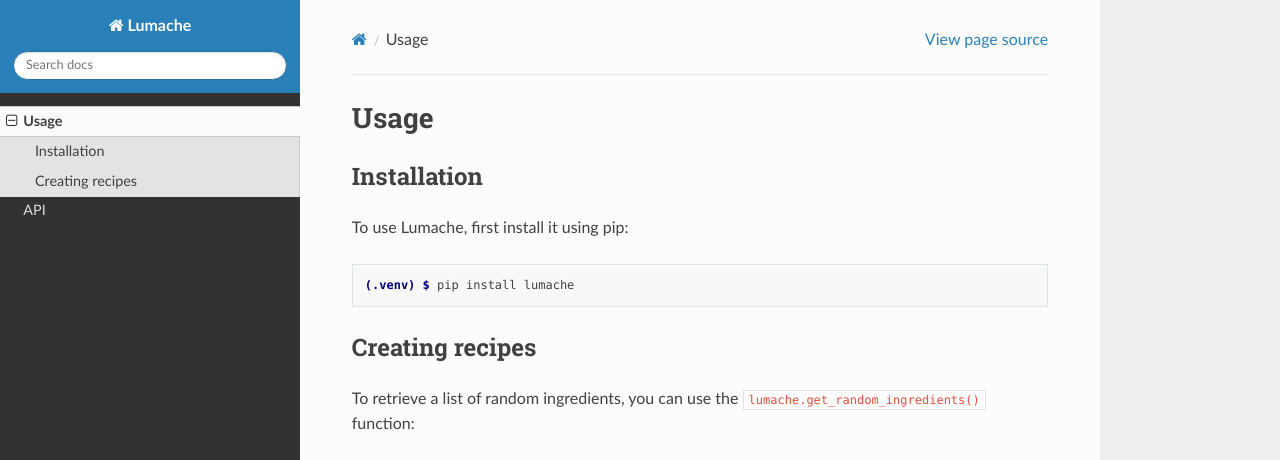
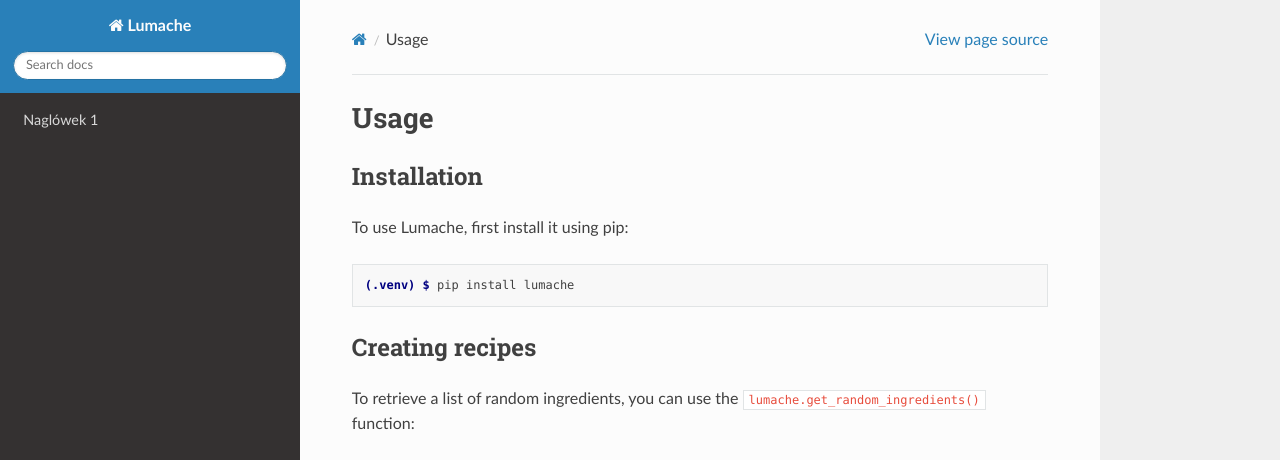
Before and after one commit to ParneX23/zse-4TP-WCH-rtd, a Sphinx documentation site: the page built from docs/source/usage.rst, in a window 1280 px wide and 1095 px high. Shown: the top 460 px of the window. Built offline with Sphinx 7.4.7 and the Read the Docs theme 3.1.0, drawn with Linux system fonts in a browser that asks for light colours; grey boxes are pictures that could not be loaded.

Commit message:
Update index.rst

```diff
--- a/docs/source/index.rst
+++ b/docs/source/index.rst
@@ -18,5 +18,4 @@
 
 .. toctree::
 
-   usage
-   api
+   skladnia
```
